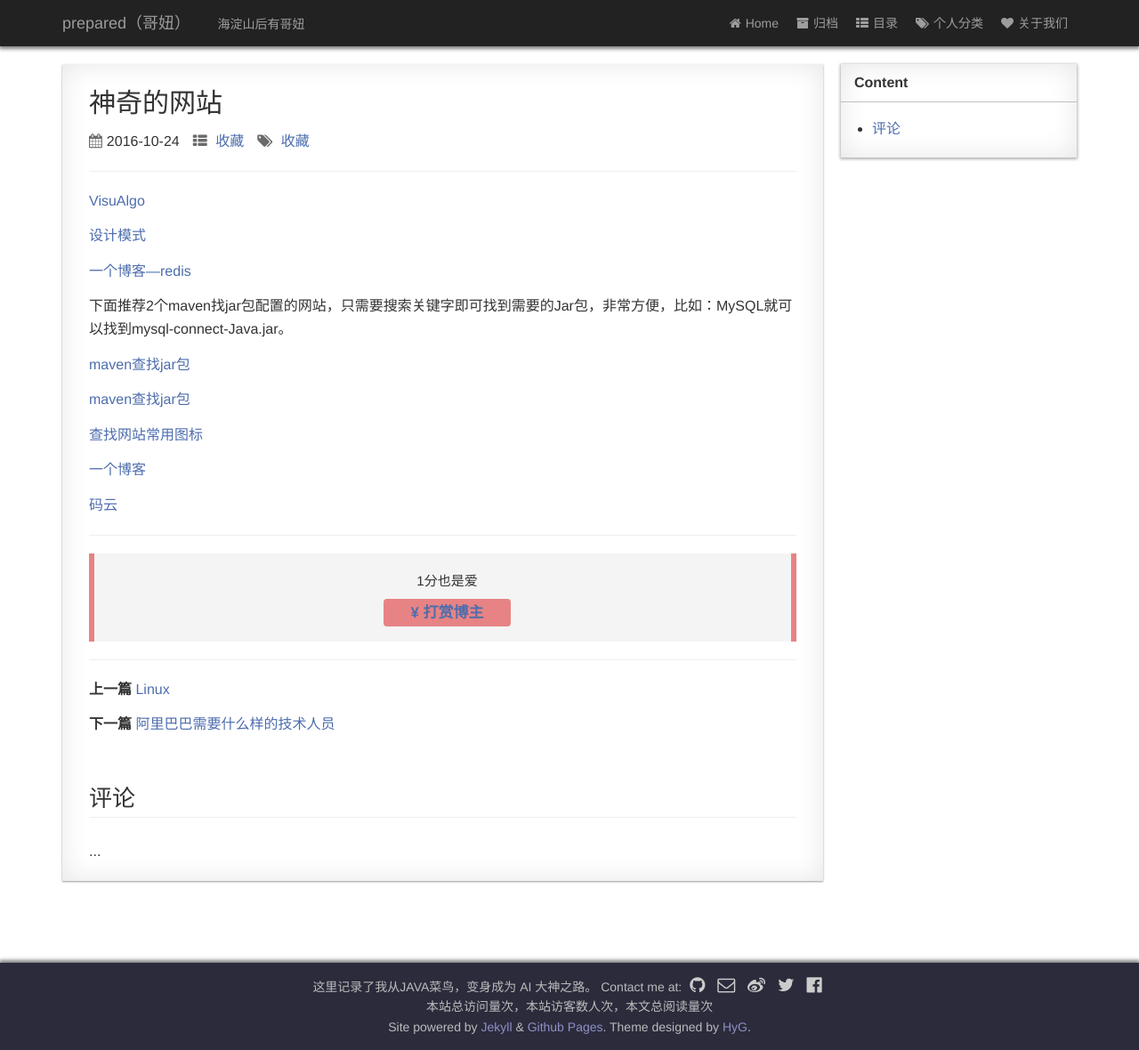
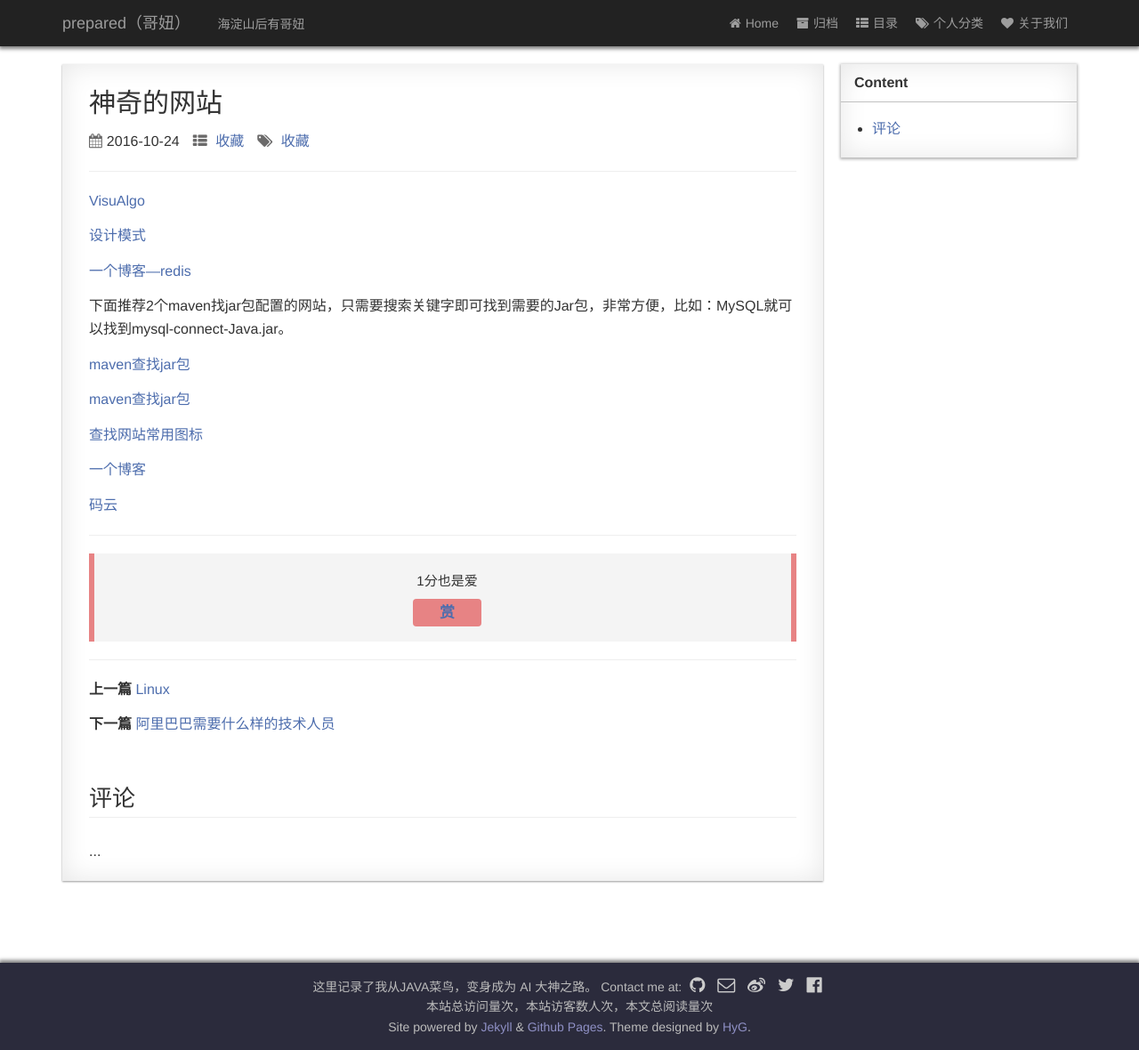
Before and after one commit to prepared48/zhongsb.github.io, a Jekyll site: the page built from _posts/2016-10-24-website.md, in a window 1280 px wide. Shown: the whole page at 89% size. Built offline with Jekyll 4.4.1, drawn with Linux system fonts in a browser that asks for light colours; nearby versions of some CDN libraries; comment, search, counter and statistics services are not loaded; a style sheet for code colours, icons or effects is not loaded.

Commit message:
update pay style

```diff
--- a/_includes/pay.html
+++ b/_includes/pay.html
@@ -122,7 +122,7 @@
 
 <div class="dashang">
     <p>1分也是爱</p>
-    <a class="button" href="javascript:;">¥ 打赏博主</a>
+    <a class="button" href="javascript:;">赏</a>
 </div>
 
 
```
